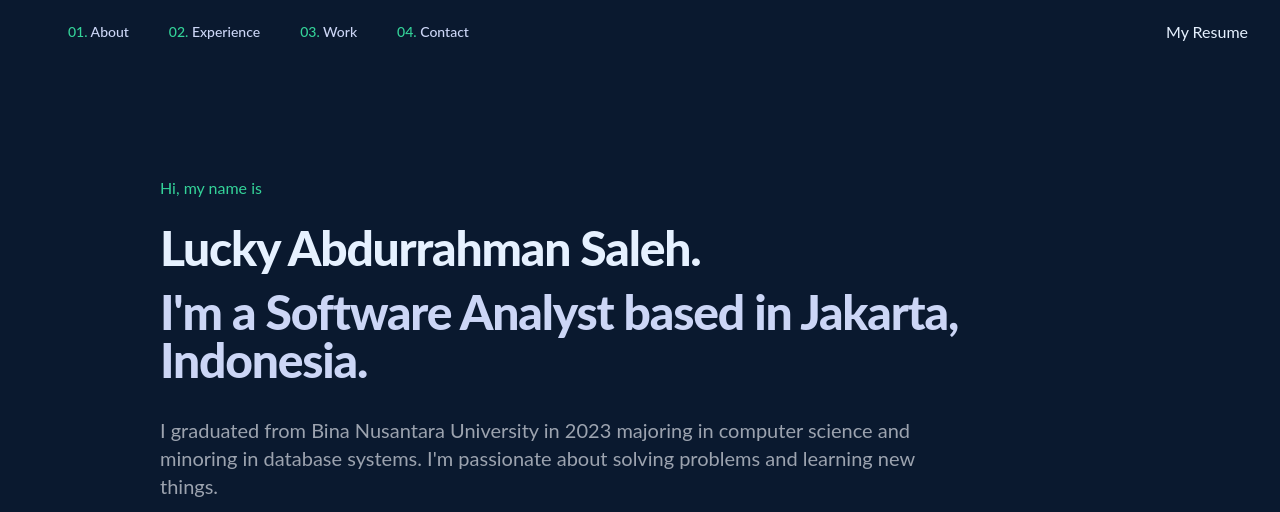
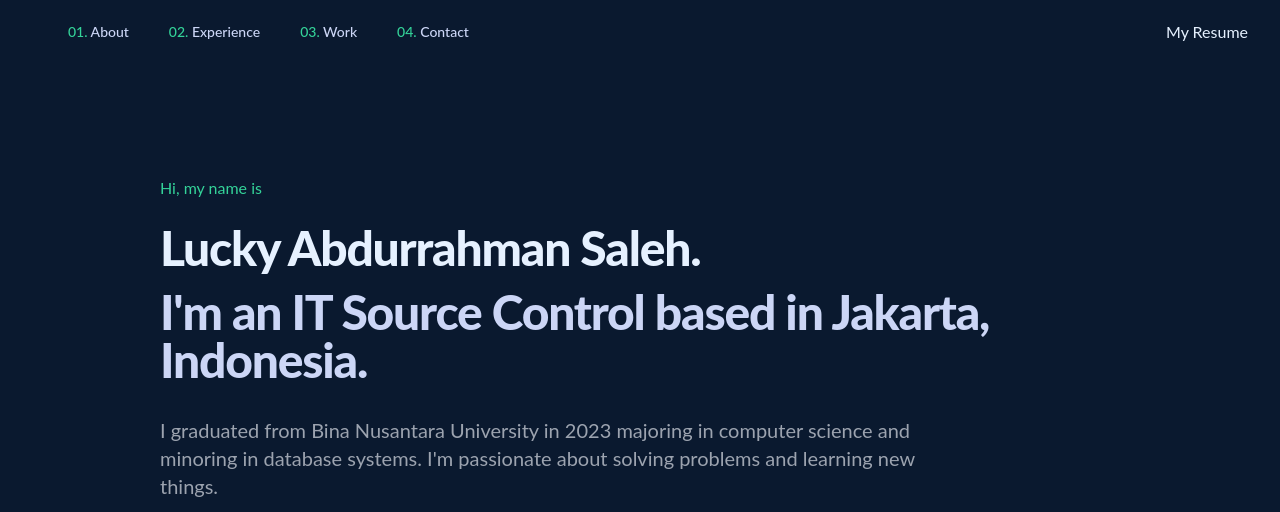
Before and after one commit to Imperial-Programmer/Portfolio, a plain HTML site: page index.html in a window 1280 px wide. Shown: the top 512 px of the page. Drawn offline with nearby package versions, Linux system fonts and the light colour scheme; files that its build step writes are made by us from their sources.

Commit message:
Update index.html

```diff
--- a/index.html
+++ b/index.html
@@ -64,7 +64,7 @@
 
             <span class="block color-secondary py-2">
               <!-- WHAT YOU DO -->
-              I'm a Software Analyst based in Jakarta, Indonesia.
+              I'm an IT Source Control based in Jakarta, Indonesia.
             </span>
           </h1>
           <p class="py-4 text-sm text-gray-400 sm:text-xl md:mt-2 md:max-w-3xl">
```
